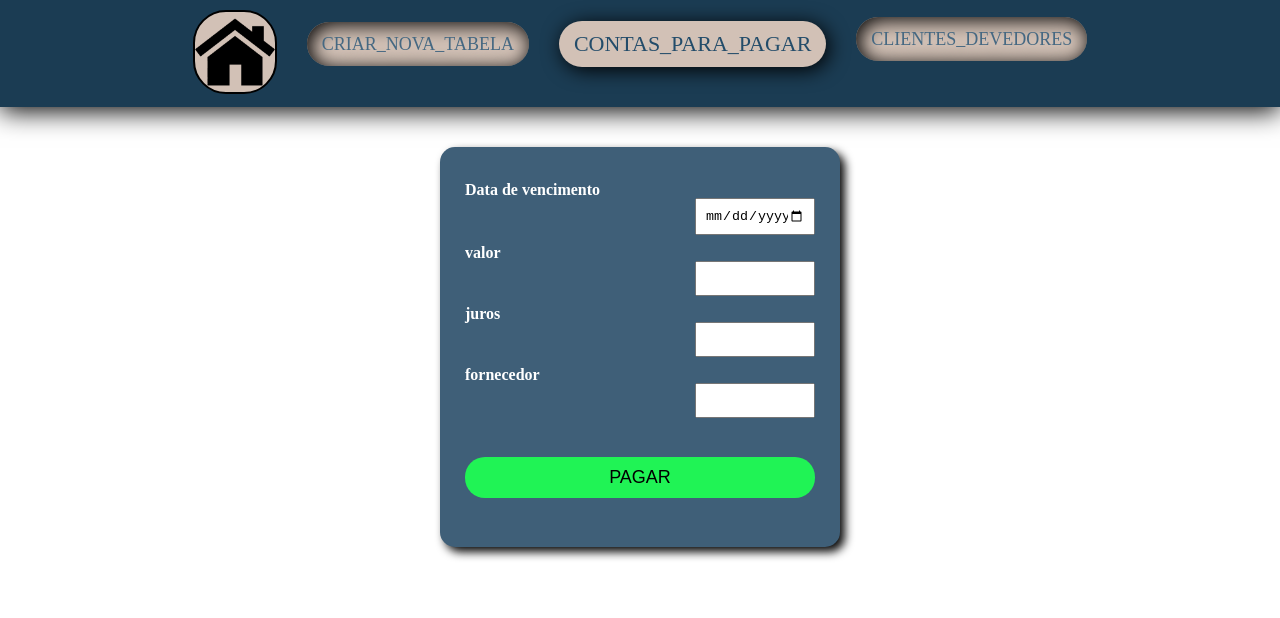
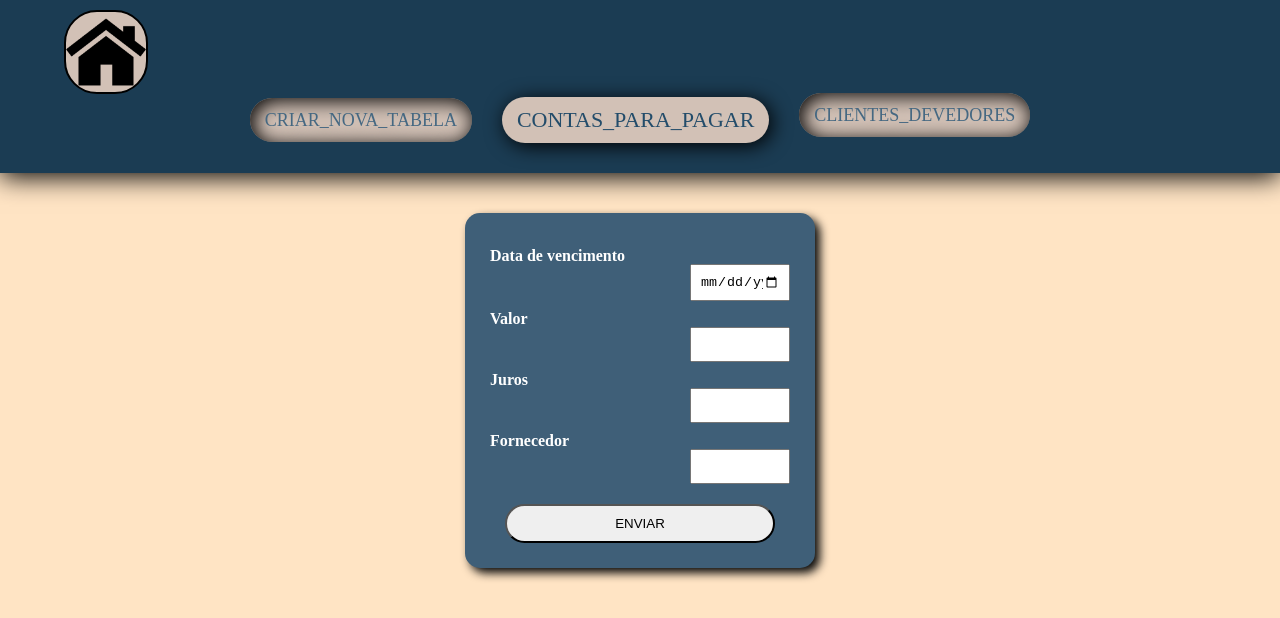
Before and after one commit to RafaelAlegranzziKlein/loja-do-claudinho, a website: page html/contas_Pagar.html in a window 1280 px wide. Drawn offline with Linux system fonts and the light colour scheme.

Commit message:
Update for Contas Pagar in css

```diff
--- a/css/contas_Pagar.css
+++ b/css/contas_Pagar.css
@@ -1,39 +1,43 @@
-.boleto_de_Fornecedor{
+.boleto_de_Fornecedor {
     background-color: #3f5f78;
-width: 350px;
-height: 350px;
+    width: 90%;
+    max-width: 350px;
+    height: auto;
     padding: 25px;
     border-radius: 15px;
     margin: 40px auto;
     box-shadow: #090909 5px 5px 10px;
     text-align: end;
-}
+    box-sizing: border-box; }
 
-form label{
-color: white;
+form label {
+    color: rgb(255, 255, 255);
     font-weight: bold;
     margin-top: 10px;
     display: flex;
-
 }
 
-form input{
-width: 100px;
+form input {
+    width: 100%;
+    max-width: 100px;
     padding: 8px;
+    box-sizing: border-box;
 }
-.pagar{
-  display:block ;
-  margin: -130px auto;
-    width: 350px;
+
+
+body{
+  background-color: bisque;
+}
+button{
+ display: block;
+    margin: 20px auto 0 auto;
+    width: 90%;
+    max-width: 350px;
     padding: 10px;
     border-radius: 20px;
-    border: none;
-    font-size: 18px;
-    cursor: pointer;
-    background-color: #20f355;
-
 }
-button:hover{
+BUTTON:hover{
     transform: scale(1.05);
+    background-color: white;
     transition: 0.5s;
 }
--- a/html/contas_Pagar.html
+++ b/html/contas_Pagar.html
@@ -2,61 +2,47 @@
 <html lang="pt-br">
 
 <head>
-    <meta charset="UTF-8">
-    <meta name="viewport" content="width=device-width, initial-scale=1.0">
-    <link rel="stylesheet" href="../css/reset.css">
-    <link rel="stylesheet" href="../css/header_background.css">
-    <link rel="stylesheet" href="../css/contas_Pagar.css">
-    <title> </title>
+    <meta charset="UTF-8" />
+    <meta name="viewport" content="width=device-width, initial-scale=1.0" />
+    <link rel="stylesheet" href="../css/reset.css" />
+    <link rel="stylesheet" href="../css/header_background.css" />
+    <link rel="stylesheet" href="../css/contas_Pagar.css" />
+    <title>Contas a Pagar</title>
 </head>
 
 <body>
     <header>
-
-        <ul><a href="../index.html"><img src="../img/home_553376.png" alt="HOME"></a>
-
-            <li><a href="../html/criar_Tabela.html"> CRIAR_NOVA_TABELA </a></li>
-            <li><h2> CONTAS_PARA_PAGAR </h2></li>
-            <li><a href="../html/clientes.html"> CLIENTES_DEVEDORES </a></li>
-        </ul>
+        <nav>
+            <a href="../index.html">
+                <img src="../img/home_553376.png" alt="HOME" />
+            </a>
+            <ul>
+                <li><a href="../html/criar_Tabela.html">CRIAR_NOVA_TABELA</a></li>
+                <li><h2>CONTAS_PARA_PAGAR</h2></li>
+                <li><a href="../html/clientes.html">CLIENTES_DEVEDORES</a></li>
+            </ul>
+        </nav>
     </header>
 
-    <div class="boleto_de_Fornecedor">
-    <form id="Nome_fornecedor">
-    <label for="Data_vencimento">Data de vencimento</label>
-    <input type="date" name="" id="">
-    <br>
-    <label for="valor">valor</label>
-    <input type="text" name="" id="">
-    <br>
-    <label for="juros">juros</label>
-    <input type="text" name="" id="">
-    <br>
-    <label for="fornecedor">fornecedor</label>
-    <input type="text" name="" id="">
-    <br>
-      </div>
-    <div>
-    <button type="button" id="pagar" class="pagar">PAGAR</button>
-    </div>
+    <main>
+        <div class="boleto_de_Fornecedor">
+            <form id="Nome_fornecedor">
+                <label for="Data_vencimento">Data de vencimento</label>
+                <input type="date" id="Data_vencimento" name="Data_vencimento" />
 
+                <label for="valor">Valor</label>
+                <input type="text" id="valor" name="valor" />
 
-    </form>
+                <label for="juros">Juros</label>
+                <input type="text" id="juros" name="juros" />
 
+                <label for="fornecedor">Fornecedor</label>
+                <input type="text" id="fornecedor" name="fornecedor" />
 
-
-
-
-
-
-
-
-
-
-
-
-
-
+                 <button type="submit">ENVIAR</button>
+            </form>
+        </div>
+    </main>
 
 </body>
 
```
Lines whose indentation alone changed are shown as unchanged.
